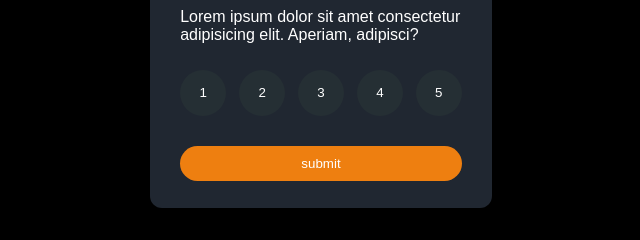
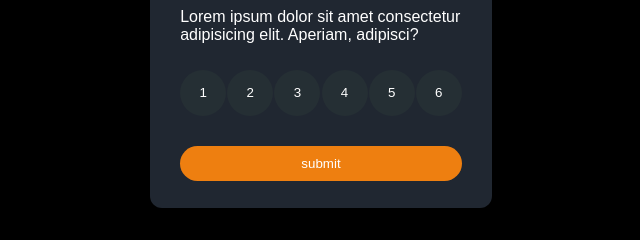
Before and after one commit to Phanisharma998/Rating-Card, a plain HTML site: page index.html in a window 1280 px wide. Shown: the part 380-620 px from the top of the page, 319-959 px from the left. Drawn offline with Linux system fonts and the light colour scheme.

Commit message:
added another button

```diff
--- a/index.html
+++ b/index.html
@@ -20,6 +20,7 @@
                 <button class="rating-btn">3</button>
                 <button class="rating-btn">4</button>
                 <button class="rating-btn">5</button>
+                <button class="rating-btn">6</button>
             </div>
             <button class="sub"onclick="sub()">submit</button>
             </div>
```
